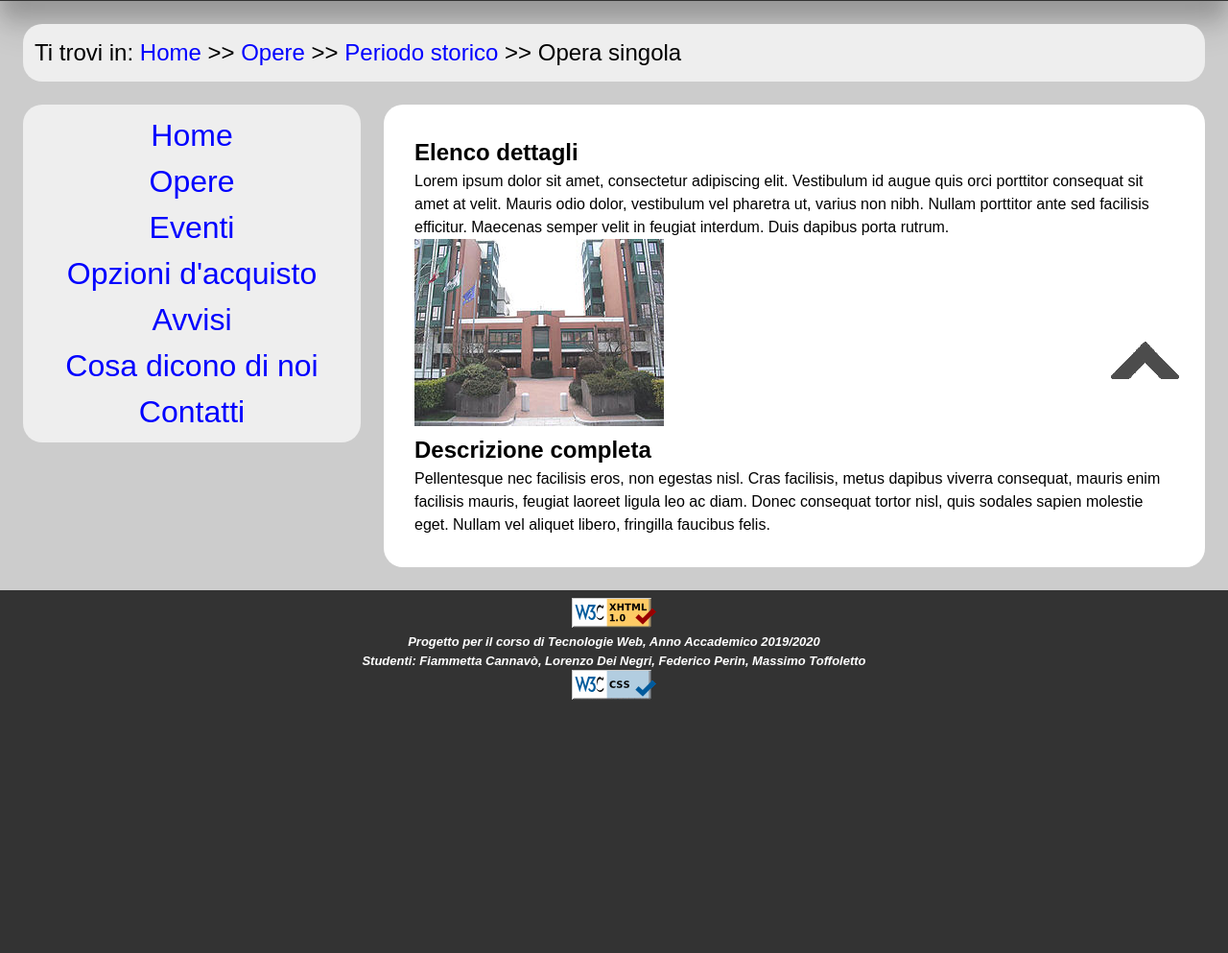
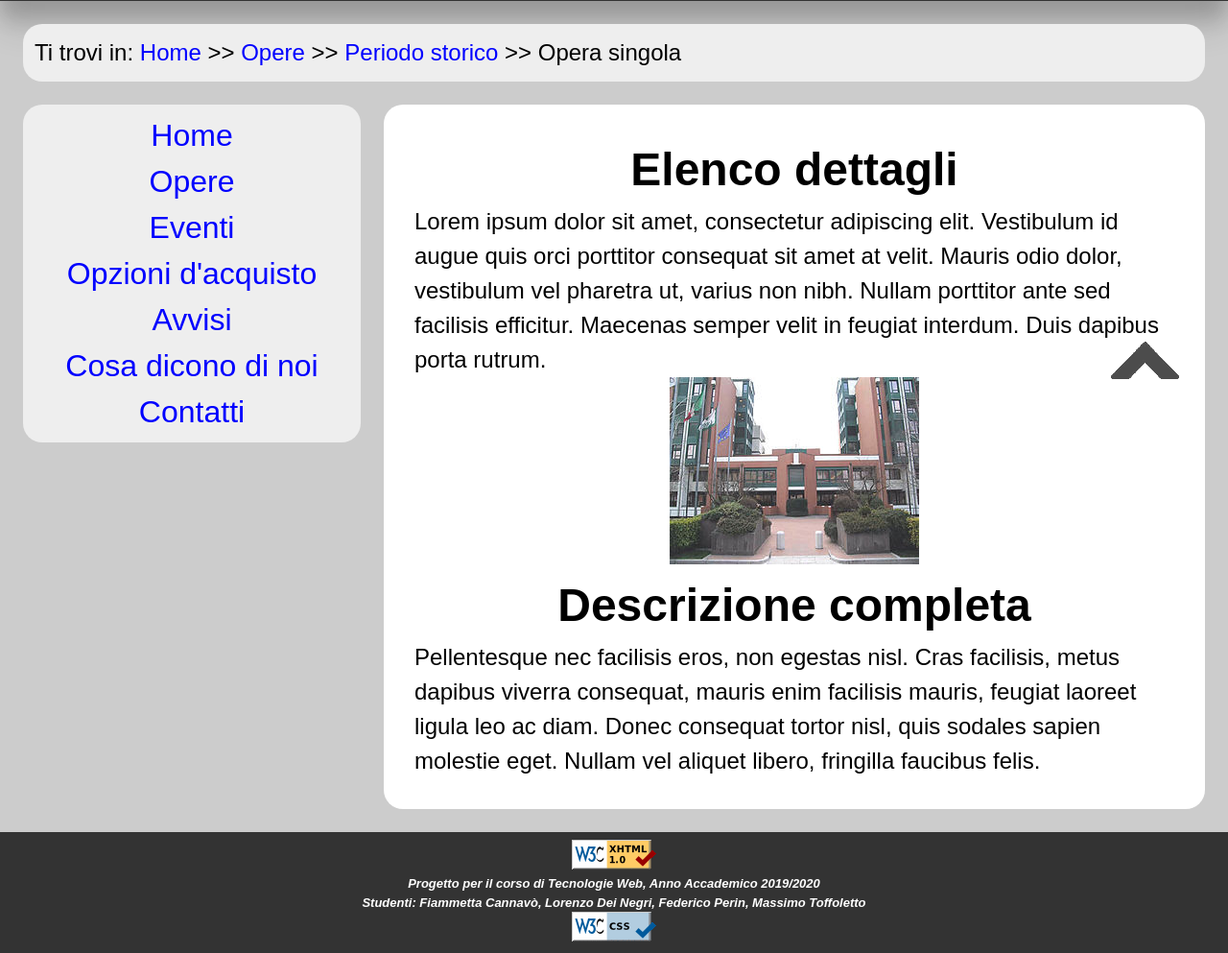
Before and after one commit to pheasant98/ProgettoTecnologieWeb, a PHP site: page /HTML/OperaSingola.html in a window 1280 px wide. Shown: the part 346-1339 px from the top of the page at 96% size. Before the commit the page ends 1075 px from the top, so only its background shows below. Run offline with PHP 8.4, Linux system fonts and the light colour scheme.

Commit message:
Fatto CSS per OperaSingola #56 #57 #58

```diff
--- a/CSS/Style.css
+++ b/CSS/Style.css
@@ -210,10 +210,12 @@ a:visited {
 }
 
 #ImgMuseo{
-    width: 100%;
-    padding: 5%;
-    max-height: 30em;
-    max-width: 40em;
+   /* padding: 5%;*/
+    text-align: center;
+ /*   max-height: 30em;
+    max-width: 40em;*/
+    padding-bottom: 1em;
+    padding-top: 1em;
 }
 
 #Map{
@@ -249,6 +251,9 @@ a:visited {
     font-size: small;
     text-align: center;
     padding: 0.5em;
+}
+#ImgOpera{
+    text-align: center;
 }
 @media screen and (max-width:700px) {
 
--- a/HTML/Index.html
+++ b/HTML/Index.html
@@ -117,8 +117,8 @@
             Duis dapibus porta rutrum.
         </p>
 
-        <p >
-            <img  id="ImgMuseo" alt="Immagine facciata del museo" src="../Images/museo.png"/>
+        <p id="ImgMuseo">
+            <img alt="Immagine facciata del museo" src="../Images/museo.png"/>
         </p>
 
         <p id="p2" class="paragraph-content">
--- a/HTML/OperaSingola.html
+++ b/HTML/OperaSingola.html
@@ -115,8 +115,8 @@
 
 <div id="content" role="main">
 
-    <h2 class="H2Home">Elenco dettagli</h2>
-    <p class="pContent">
+    <h2 class="title-content">Elenco dettagli</h2>
+    <p class="paragraph-content">
         <a href="#p2" class="skip">Salta il testo</a>               <!-- Da nascondere con il CSS -->
         Lorem ipsum dolor sit amet, consectetur adipiscing elit.
         Vestibulum id augue quis orci porttitor consequat sit amet at velit.
@@ -129,8 +129,8 @@
     <p id="ImgOpera">
         <img alt="Immagine dell'opera ecc.." src="../Images/museo.png"/>
     </p>
-    <h2 class="H2Home">Descrizione completa</h2>
-    <p id="p2" class="pContent">
+    <h2 class="title-content">Descrizione completa</h2>
+    <p id="p2" class="paragraph-content">
         <a href="#footer" class="skip">Salta il testo</a>
         Pellentesque nec facilisis eros, non egestas nisl.
         Cras facilisis, metus dapibus viverra consequat, mauris enim facilisis mauris, feugiat laoreet ligula leo ac
```
